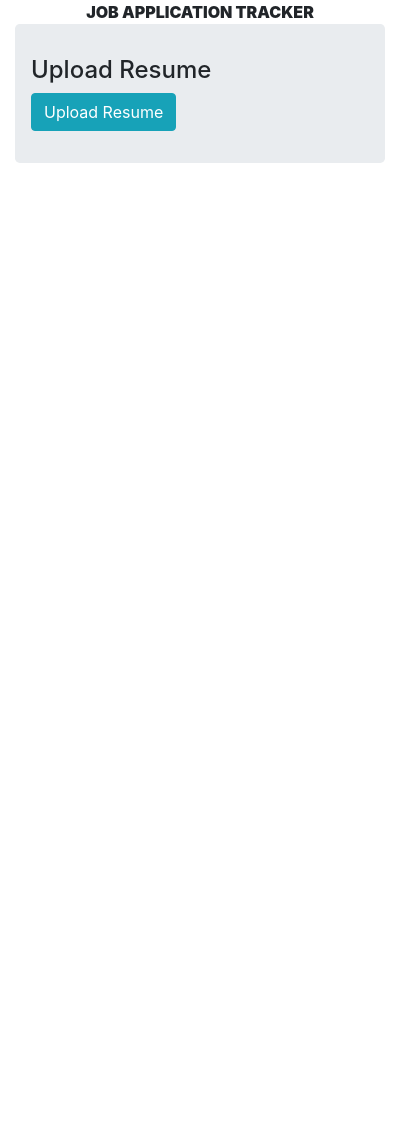
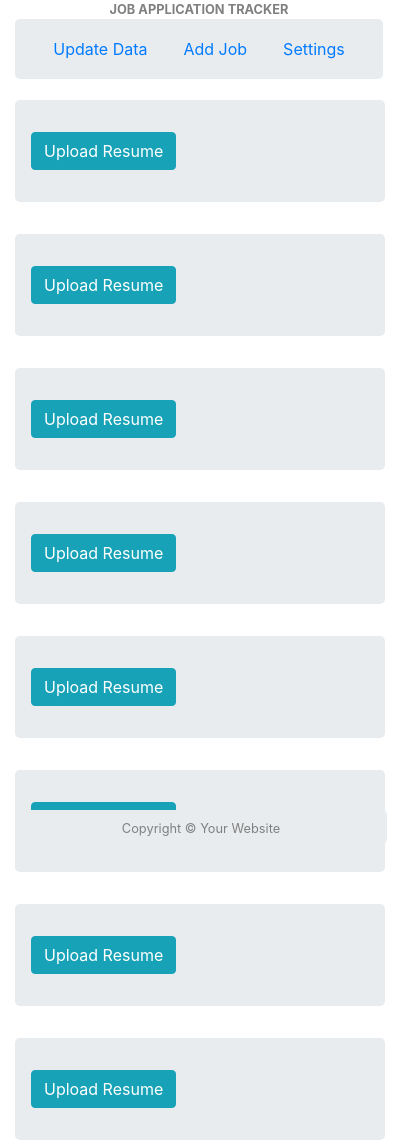
Before and after one commit to jayjagtap/Autofill-Buddy, a browser extension: page popup.html in a window 400 px wide. Shown: the top 1143 px of the page. Before the commit the page ends 844 px from the top, so only its background shows below. Drawn offline with nearby package versions, Linux system fonts and the light colour scheme.

Commit message:
add navigation

```diff
--- a/main-style.css
+++ b/main-style.css
@@ -2,10 +2,48 @@ body{
     box-sizing: border-box;
     height: 600px;
     width: 400px;
+    overflow:auto;
+    color: gray !important;
+}
 
+#main-header{
+    position: fixed;
+    top: 0;
+    z-index: 1;
+    background-color:white;
+    width: 92vw;
+}
+
+header{
+    margin-bottom: 8px;
 }
 .heading{
-    font-size: 1em;
+    font-size: 0.8em;
     text-align: center;
-    font-weight: 900;
+    font-weight: bolder;
 }
+nav{
+    margin: 0;
+    padding: 0 !important;
+}
+.nav-item{
+    margin: 8px;
+    padding: 2px;
+}
+.nav-item:hover{
+    background-color: #d6d0d0;
+}
+
+.content{
+    margin-top: 100px;
+}
+
+#main-footer {
+    position: fixed;
+    bottom: 0;
+    width: 93vw;
+    padding: 5px;
+    text-align: center;
+    z-index: 1;
+    margin: 0;
+}
--- a/popup.html
+++ b/popup.html
@@ -15,12 +15,63 @@
 
 <body>
 	<div class="container">
-		<div class="heading">JOB APPLICATION TRACKER</div>
+		<header id="main-header">
+			<div class="heading">JOB APPLICATION TRACKER</div>
+			<!-- navingation starts -->
+			<div class="jumbotron" style="padding:0;margin:0;">
+				<nav class="navbar navbar-expand justify-content-center">
+					<ul class="navbar-nav">
+						<li class="nav-item">
+							<a class="nav-link" href="#">Update Data</a>
+						</li>
+						<li class="nav-item">
+							<a class="nav-link" href="#">Add Job</a>
+						</li>
+						<li class="nav-item">
+							<a class="nav-link" href="#">Settings</a>
+						</li>
+					</ul>
+				</nav>
+				<!-- navigation ends -->
+			</div>
 
-		<div class="jumbotron">
-			<h4>Upload Resume</h4>
+		</header>
+		<div class="content">
+		<div class="jumbotron" id="update-data">
 			<button type="button" class="btn btn-info" id="upload-resume">Upload Resume</button>
 		</div>
+		<div class="jumbotron" id="job-stuff">
+			<button type="button" class="btn btn-info" id="upload-resume">Upload Resume</button>
+		</div>
+		<div class="jumbotron" id="settings">
+			<button type="button" class="btn btn-info" id="upload-resume">Upload Resume</button>
+		</div>
+
+		<div class="jumbotron" id="update-data">
+			<button type="button" class="btn btn-info" id="upload-resume">Upload Resume</button>
+		</div>
+		<div class="jumbotron" id="job-stuff">
+			<button type="button" class="btn btn-info" id="upload-resume">Upload Resume</button>
+		</div>
+		<div class="jumbotron" id="settings">
+			<button type="button" class="btn btn-info" id="upload-resume">Upload Resume</button>
+		</div><div class="jumbotron" id="update-data">
+			<button type="button" class="btn btn-info" id="upload-resume">Upload Resume</button>
+		</div>
+		<div class="jumbotron" id="job-stuff">
+			<button type="button" class="btn btn-info" id="upload-resume">Upload Resume</button>
+		</div>
+		<div class="jumbotron" id="settings">
+			<button type="button" class="btn btn-info" id="upload-resume">Upload Resume</button>
+		</div>
+		</div>
+		<footer>
+			<div class="jumbotron" id="main-footer">
+				<div class="container text-center">
+					<small>Copyright &copy; Your Website</small>
+				</div>
+			</div>
+		</footer>
 	</div>
 
 
```
Also changed, not shown: popup.js (+5 -5 lines), manifest.json.
